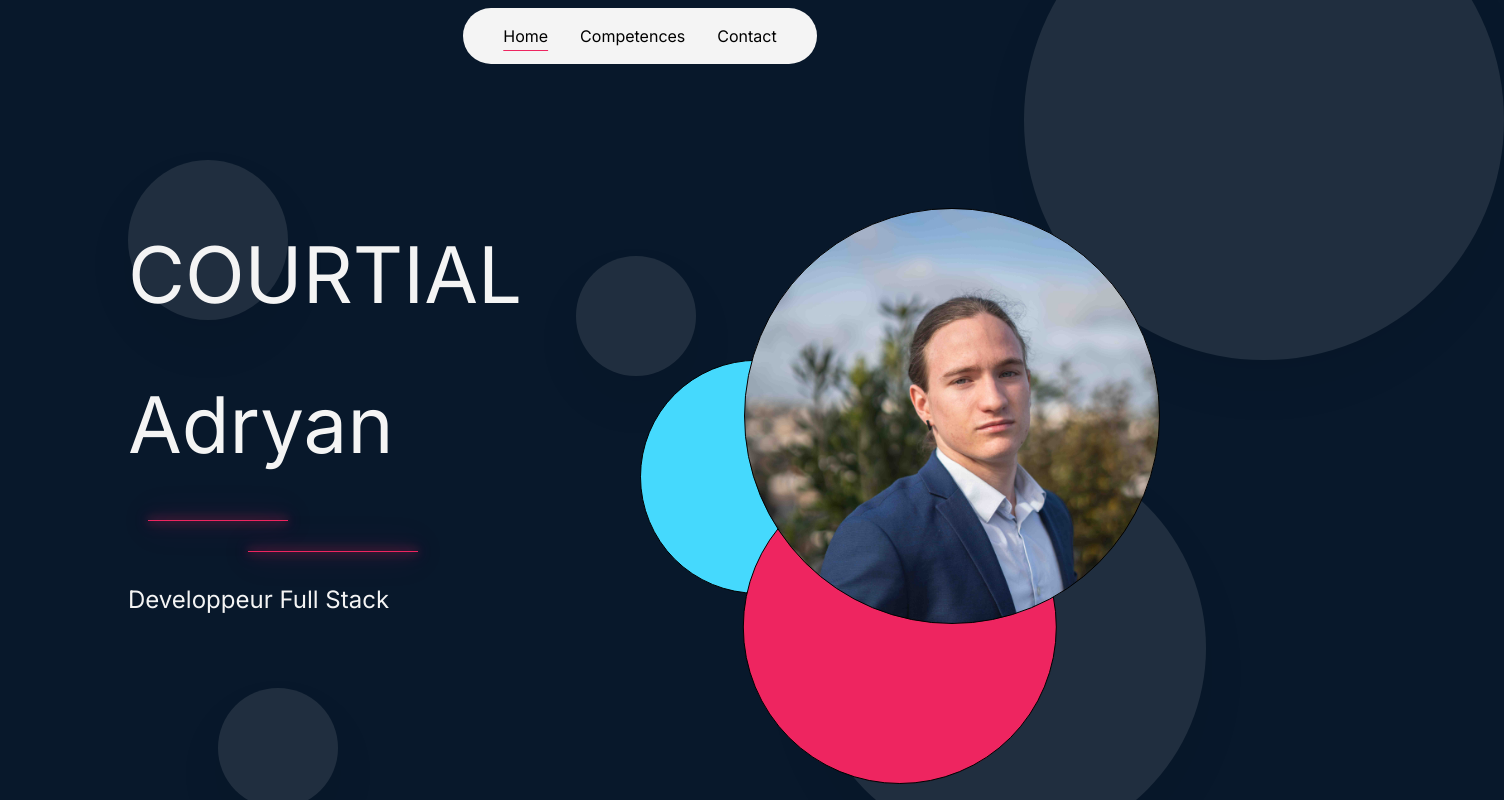
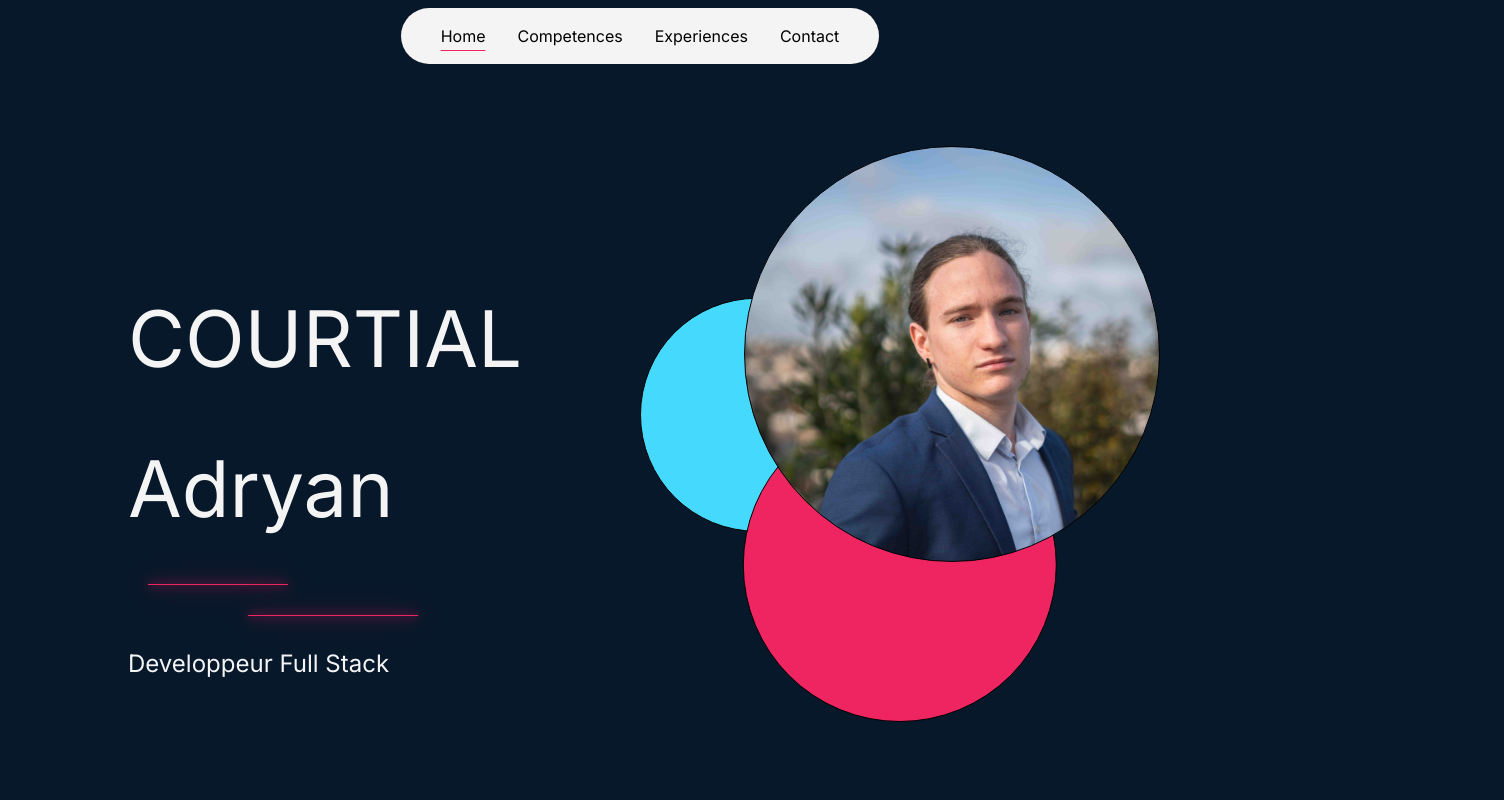
Before and after one commit to AdryanCourtial/porte-folio-courtial, a React (Create React App) app in the folder client/: page / in a window 1280 px wide. Shown: the top 800 px of the page, 1504 px wide, since content can reach past the window. Built offline with nearby package versions, Linux system fonts and the light colour scheme.

Commit message:
save beafore  big change

```diff
--- a/client/src/App.jsx
+++ b/client/src/App.jsx
@@ -5,6 +5,7 @@ import { PageHome } from './components/PageHome';
 import { PageCompetence } from './components/PageCompetence';
 import { PageContact } from './components/PageContact';
 import { useState } from 'react';
+import { PageExperiences } from './components/PageExperience';
 
 // Ici mes Variants pour les swap de fenettre
 // Un de gauche a droite et l'autre de droite a gauche
@@ -16,11 +17,11 @@ const pageVariantLeft = {
   visible: {
     x: 0,
     transition: {
-      duration: 0.5,
+      duration: 0.3,
       type: 'linear'
     }
   },
-  exit: {
+  leave: {
     x: 2000
   }
 }
@@ -32,17 +33,17 @@ const pageVariantRight = {
   visible: {
     x: 0,
     transition: {
-      duration: 0.5,
+      duration: 0.3,
       type: 'linear'
     }
   },
-  exit: {
+  leave: {
     x: -2000
   }
 }
 
 
-export const tabPage = ['/', '/competence', '/contact']
+export const tabPage = ['/', '/competence', '/experiences',  '/contact']
 
 const App = () => {
 
@@ -63,6 +64,7 @@ const App = () => {
       <Routes>
         <Route path="/" element={<PageHome animation={variant}/>} /> {/* Je lui envoie en fonction de ce que j'ai recup dans le Header le dans le sens convenue de transition */}
         <Route path="/competence" element={<PageCompetence animation={variant}/>} />
+        <Route path="/experiences" element={<PageExperiences animation={variant}/>} />
         <Route path="/contact" element={<PageContact animation={variant}/>} />
       </Routes>
     </main>
--- a/client/src/components/Header.jsx
+++ b/client/src/components/Header.jsx
@@ -17,6 +17,7 @@ export function Headers({OnChooseVariant}) {
     function GetLocation(nextPage){
         const curentIndex = tabPage.findIndex(route => route === actualPage);
         const nextIndex = tabPage.findIndex(route => route === nextPage);
+        console.log(curentIndex, nextIndex)
         OnChooseVariant(curentIndex, nextIndex)
     }
 
@@ -25,21 +26,25 @@ export function Headers({OnChooseVariant}) {
         <NavLink
             to={'/'}
             name={"Home"}
-            onClick={GetLocation}
+            onClick={GetLocation('/')}
             className={'px-4 h-full flex items-center underline underline-offset-8 decoration-secondary-color'}
         > Home </NavLink>
         <NavLink
             to={'/competence'}
             name={"Competence"}
-            onClick={GetLocation}
-            image={"/competence_icon.png"}
+            onClick={GetLocation('/competence')}
             className='px-4 h-full flex items-center'
         > Competences </NavLink>
         <NavLink
+            to={'/experiences'}
+            name={"Experiences"}
+            onClick={GetLocation('/experiences')}
+            className='px-4 h-full flex items-center'
+        > Experiences </NavLink>
+        <NavLink
             to={'/contact'}
             name={"Contact"}
-            onClick={GetLocation}
-            image={"/contact_icon.png"}
+            onClick={GetLocation('/contact')}
             className='px-4 h-full flex items-center'
         > Contact </NavLink>
     </header>
--- a/client/src/components/PageCompetence.jsx
+++ b/client/src/components/PageCompetence.jsx
@@ -1,9 +1,10 @@
 import React from "react"
 import { ButtonCompetence } from "./ButtonCompetence"
+import { CircleDecoration } from "./CircleDecoration"
 
 export function PageCompetence({animation}){
     return (
-        <div className=" mt-[30vh] mx-[15vw] flex flex-col ">
+        <div className=" mt-[30vh] mx-[15vw] flex flex-col">
             <ButtonCompetence
                 image={require(`./../image/vue.png`)}
                 gradient={'rgb(57,185,131) linear-gradient(312deg, rgba(57,185,131,1) 0%, rgba(52,73,94,1) 100%)'}
@@ -45,6 +46,11 @@ export function PageCompetence({animation}){
                 gradient={'rgb(55,118,171) linear-gradient(312deg, rgba(55,118,171,1) 0%, rgba(255,214,56,1) 100%)'}
                 position={'start'}
             />
+            <CircleDecoration size={'20vh'} top={'20vh'} left={'10vw'}/>
+            <CircleDecoration size={'15vh'} top={'32vh'} left={'45vw'}/>
+            <CircleDecoration size={'15vh'} top={'86vh'} left={'17vw'}/>
+            <CircleDecoration size={'60vh'} top={'-15vh'} left={'80vw'}/>
+            <CircleDecoration size={'50vh'} top={'56vh'} left={'63vw'}/>
         </div>
     )
 }
--- /dev/null
+++ b/client/src/components/PageExperience.jsx
@@ -0,0 +1,10 @@
+import React from "react"
+import { motion } from "framer-motion"
+
+export function PageExperiences({animation}) {
+    return (
+        <div>
+            <motion.p style={{color: '#ffff'}} variants={animation} initial="hidden" animate="visible"> Page Experiences </motion.p>
+        </div>
+    )
+}
--- a/client/src/components/PageHome.jsx
+++ b/client/src/components/PageHome.jsx
@@ -6,24 +6,19 @@ import { CircleDecoration } from './CircleDecoration'
 
 
 export function PageHome( {animation} ) {
-    return <motion.div variants={animation} initial="hidden" animate="visible">
-        <div className='container'>
-            <h2 className='name'> COURTIAL <br/>  Adryan </h2>
-            <div className='container_hr'>
+    return <motion.div variants={animation} initial="hidden" animate="visible" exit='leave'>
+        <div className='container w-[37vw]'>
+            <h2 className='name w-full'> COURTIAL <br/>  Adryan </h2>
+            <div className='container_hr w-full'>
                 <hr  className='bar_1'/>
                 <hr  className='bar_2'/>
             </div>
-            <p className='emploie'> Developpeur Full Stack </p>
+            <p className='emploie w-full'> Developpeur Full Stack </p>
         </div>
         <div className='container_profil'>
             <div id='little_circle'> </div>
             <div id='middle_circle'> </div>
             <div id='big_circle'> </div>
         </div>
-        <CircleDecoration size={'20vh'} top={'20vh'} left={'10vw'}/>
-        <CircleDecoration size={'15vh'} top={'32vh'} left={'45vw'}/>
-        <CircleDecoration size={'15vh'} top={'86vh'} left={'17vw'}/>
-        <CircleDecoration size={'60vh'} top={'-15vh'} left={'80vw'}/>
-        <CircleDecoration size={'50vh'} top={'56vh'} left={'63vw'}/>
     </motion.div>
 }
--- a/client/src/static/PageHome.css
+++ b/client/src/static/PageHome.css
@@ -13,7 +13,6 @@ main {
 .name {
     font-size: 78px;
     height: auto;
-    width: 500px;
     color: #F4F4F4;
     line-height: 150px;
 }
@@ -47,13 +46,12 @@ main {
 }
 
 .container {
-    position: absolute;
+    position: relative;
     display: flex;
     flex-direction: column;
     left: 10vw;
     top: 25vh;
     height: auto;
-    width: auto;
 }
 
 
@@ -68,7 +66,7 @@ main {
     position: relative;
     width: auto;
     height: 80vh;
-    top: 10vh;
+    top: -50vh;
     left: 50vw;
     aspect-ratio: 13 / 16;
 }
```
